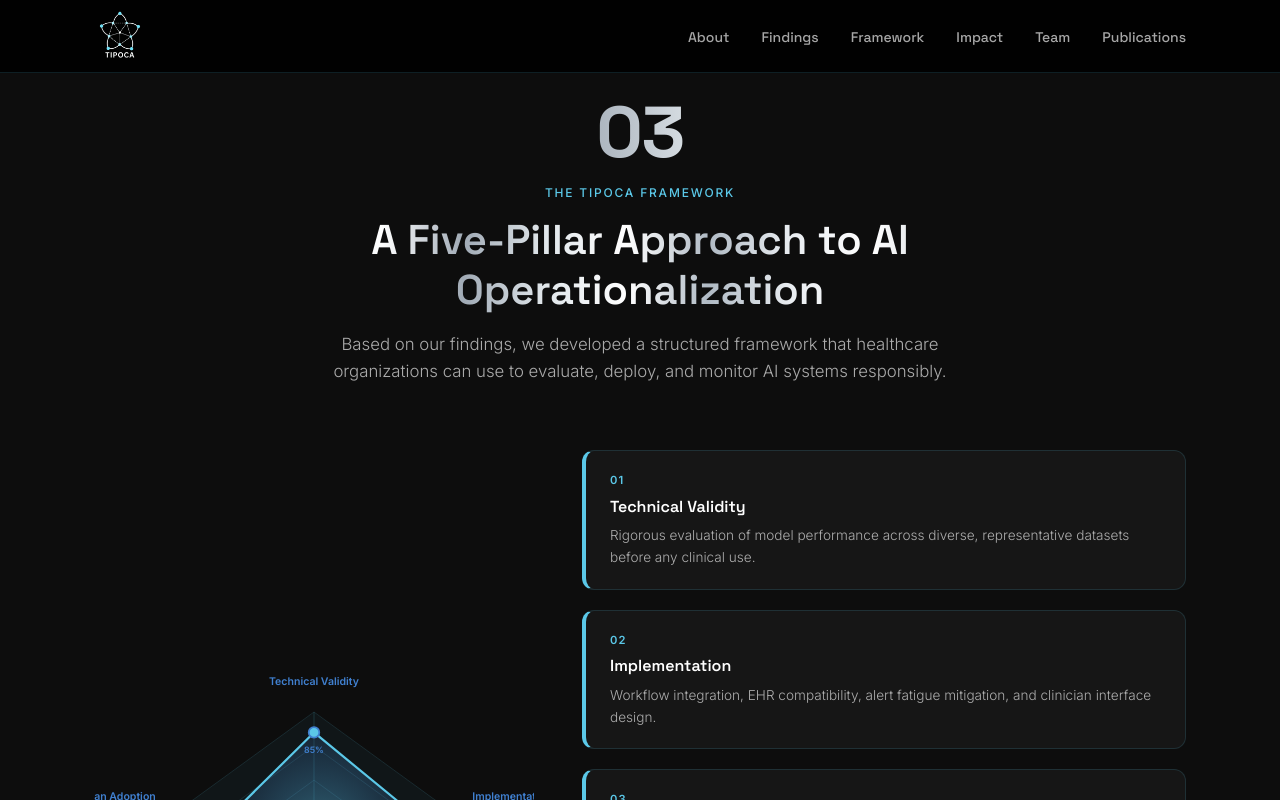
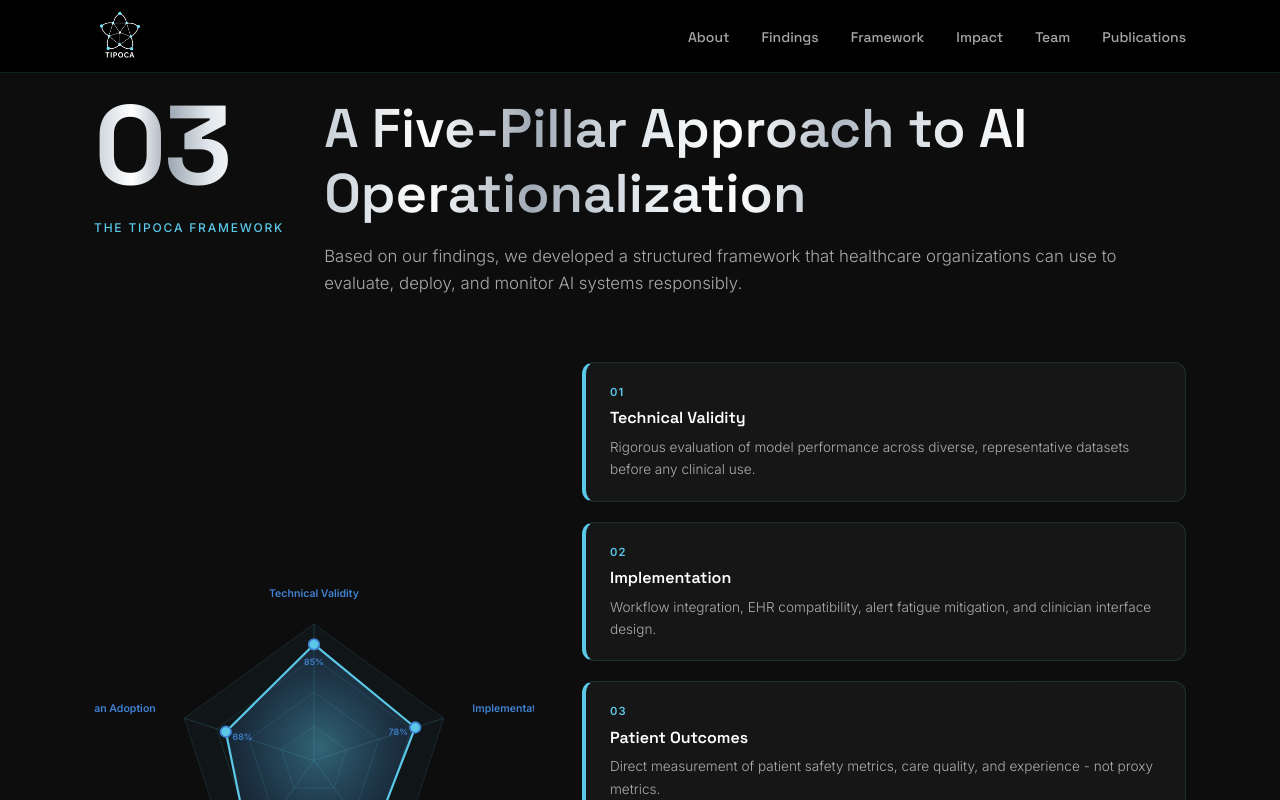
Before and after one commit to amyyong11/tipoca-research, a Next.js app: page /framework in a window 1280 px wide. Shown: the top 800 px of the page. Built offline with nearby package versions, Linux system fonts and the light colour scheme.

Commit message:
fixed numeral-section title top alignment

```diff
--- a/src/app/about/page.tsx
+++ b/src/app/about/page.tsx
@@ -29,10 +29,14 @@ export default function AboutPage() {
     <section id="about" className="section-light">
       <div className="container">
         <div className="section-header">
-          <div className="section-numeral">01</div>
-          <span className="label">About the Project</span>
-          <h2>Why Supporting Research Matters</h2>
-          <p className="section-desc">Deploying AI in clinical settings is not merely a technical problem. It demands rigorous evaluation of safety, fairness, workflow integration, and trust - the infrastructure that makes AI work <em>for</em> patients and clinicians.</p>
+          <div className="section-header-left">
+            <div className="section-numeral">01</div>
+            <span className="label">About the Project</span>
+          </div>
+          <div className="section-header-text">
+            <h2>Why Supporting Research Matters</h2>
+            <p className="section-desc">Deploying AI in clinical settings is not merely a technical problem. It demands rigorous evaluation of safety, fairness, workflow integration, and trust - the infrastructure that makes AI work <em>for</em> patients and clinicians.</p>
+          </div>
         </div>
         <div className="about-grid">
           <div className="about-card">
--- a/src/app/findings/page.tsx
+++ b/src/app/findings/page.tsx
@@ -182,10 +182,14 @@ export default function FindingsPage() {
     <section id="findings" className="section-dark">
       <div className="container">
         <div className="section-header light">
-          <div className="section-numeral">02</div>
-          <span className="label">Current Study</span>
-          <h2>Benchmarking VLM Reliability in Healthcare</h2>
-          <p className="section-desc">We evaluate 12+ VLMs - open-source, closed-source, and medically-specialized - on nursing procedural recognition (NurViD) and surgical skill assessment (AIxSuture), spanning perception, procedural reasoning, and hallucination detection.</p>
+          <div className="section-header-left">
+            <div className="section-numeral">02</div>
+            <span className="label">Current Study</span>
+          </div>
+          <div className="section-header-text">
+            <h2>Benchmarking VLM Reliability in Healthcare</h2>
+            <p className="section-desc">We evaluate 12+ VLMs - open-source, closed-source, and medically-specialized - on nursing procedural recognition (NurViD) and surgical skill assessment (AIxSuture), spanning perception, procedural reasoning, and hallucination detection.</p>
+          </div>
         </div>
         <div className="findings-grid">
           <div className="stat-column" ref={statColRef}>
--- a/src/app/framework/page.tsx
+++ b/src/app/framework/page.tsx
@@ -101,10 +101,14 @@ export default function FrameworkPage() {
     <section id="framework" className="section-light">
       <div className="container">
         <div className="section-header">
-          <div className="section-numeral">03</div>
-          <span className="label">The TIPOCA Framework</span>
-          <h2>A Five-Pillar Approach to AI Operationalization</h2>
-          <p className="section-desc">Based on our findings, we developed a structured framework that healthcare organizations can use to evaluate, deploy, and monitor AI systems responsibly.</p>
+          <div className="section-header-left">
+            <div className="section-numeral">03</div>
+            <span className="label">The TIPOCA Framework</span>
+          </div>
+          <div className="section-header-text">
+            <h2>A Five-Pillar Approach to AI Operationalization</h2>
+            <p className="section-desc">Based on our findings, we developed a structured framework that healthcare organizations can use to evaluate, deploy, and monitor AI systems responsibly.</p>
+          </div>
         </div>
         <div className="framework-vis">
           <svg id="radar-chart" ref={radarRef} viewBox="0 0 500 440"></svg>
--- a/src/app/impact/page.tsx
+++ b/src/app/impact/page.tsx
@@ -155,10 +155,14 @@ export default function ImpactPage() {
       <section id="impact" className="section-dark">
         <div className="container">
           <div className="section-header light">
+            <div className="section-header-left">
               <div className="section-numeral">04</div>
               <span className="label">Study Phases</span>
+            </div>
+            <div className="section-header-text">
               <h2>Research Roadmap</h2>
               <p className="section-desc">The study is conducted in three phases, from dataset preparation and baseline benchmarking through to hallucination analysis and deployment readiness assessment.</p>
+            </div>
           </div>
           <div className="impact-timeline" id="impact-timeline">
             <div className="timeline-item active">
@@ -204,9 +208,11 @@ export default function ImpactPage() {
       <section id="network-section" className="section-light">
         <div className="container">
           <div className="section-header">
+            <div className="section-header-text">
               <span className="label">Research Connections</span>
               <h2>Interdisciplinary Knowledge Graph</h2>
               <p className="section-desc">Our work sits at the intersection of ML, clinical informatics, ethics, and health policy. Drag nodes to explore relationships.</p>
+            </div>
           </div>
           <div id="network-chart" ref={networkRef}></div>
         </div>
--- a/src/app/publications/page.tsx
+++ b/src/app/publications/page.tsx
@@ -34,9 +34,13 @@ export default function PublicationsPage() {
     <section id="publications" className="section-light">
       <div className="container">
         <div className="section-header">
-          <div className="section-numeral">06</div>
-          <span className="label">Publications</span>
-          <h2>Selected Research Output</h2>
+          <div className="section-header-left">
+            <div className="section-numeral">06</div>
+            <span className="label">Publications</span>
+          </div>
+          <div className="section-header-text">
+            <h2>Selected Research Output</h2>
+          </div>
         </div>
         <div className="pub-list">
           {pubs.map((pub, i) => (
--- a/src/app/team/page.tsx
+++ b/src/app/team/page.tsx
@@ -29,9 +29,13 @@ export default function TeamPage() {
     <section id="team" className="section-dark">
       <div className="container">
         <div className="section-header light">
-          <div className="section-numeral">05</div>
-          <span className="label">Our Team</span>
-          <h2>Researchers &amp; Collaborators</h2>
+          <div className="section-header-left">
+            <div className="section-numeral">05</div>
+            <span className="label">Our Team</span>
+          </div>
+          <div className="section-header-text">
+            <h2>Researchers &amp; Collaborators</h2>
+          </div>
         </div>
         <div className="team-grid">
           <div className="team-card">
--- a/styles.css
+++ b/styles.css
@@ -60,19 +60,30 @@ img { max-width: 100%; }
 .section-dark   { background: var(--bg);         padding: 96px 0; }
 
 .section-header {
-  text-align: center;
-  max-width: 680px;
-  margin: 0 auto 64px;
+  display: flex;
+  align-items: flex-start;
+  gap: 2.5rem;
+  margin: 0 0 64px;
+  text-align: left;
 }
+.section-header-text { flex: 1; }
 .section-header h2 { color: var(--white); }
 .section-header p  { color: var(--text-muted); }
 .section-header.light h2,
 .section-header.light p { color: var(--white); }
 .section-header.light .label { color: var(--cyan); }
 
+.section-header-left {
+  display: flex;
+  flex-direction: column;
+  flex-shrink: 0;
+  gap: 6px;
+  margin-top: -0.35rem;
+}
+
 .section-numeral {
   font-family: var(--font-heading);
-  font-size: clamp(2.8rem, 7vw, 4.5rem);
+  font-size: clamp(4rem, 9vw, 7rem);
   font-weight: 700;
   letter-spacing: -0.02em;
   line-height: 1;
@@ -100,7 +111,7 @@ img { max-width: 100%; }
 }
 
 h2 {
-  font-size: clamp(1.75rem, 3.5vw, 2.6rem);
+  font-size: clamp(2.2rem, 4.5vw, 3.4rem);
   font-weight: 600;
   line-height: 1.2;
   margin-bottom: 16px;
```
Lines whose indentation alone changed are shown as unchanged.
